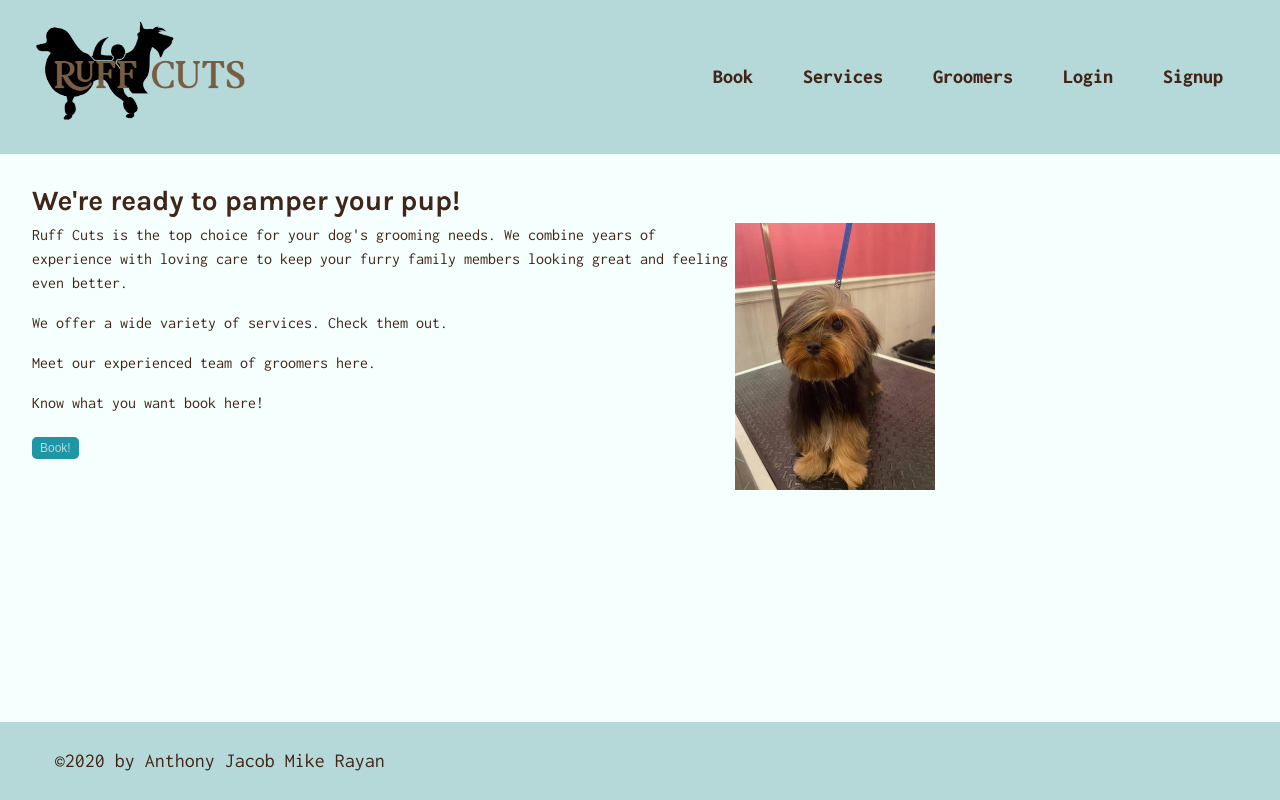
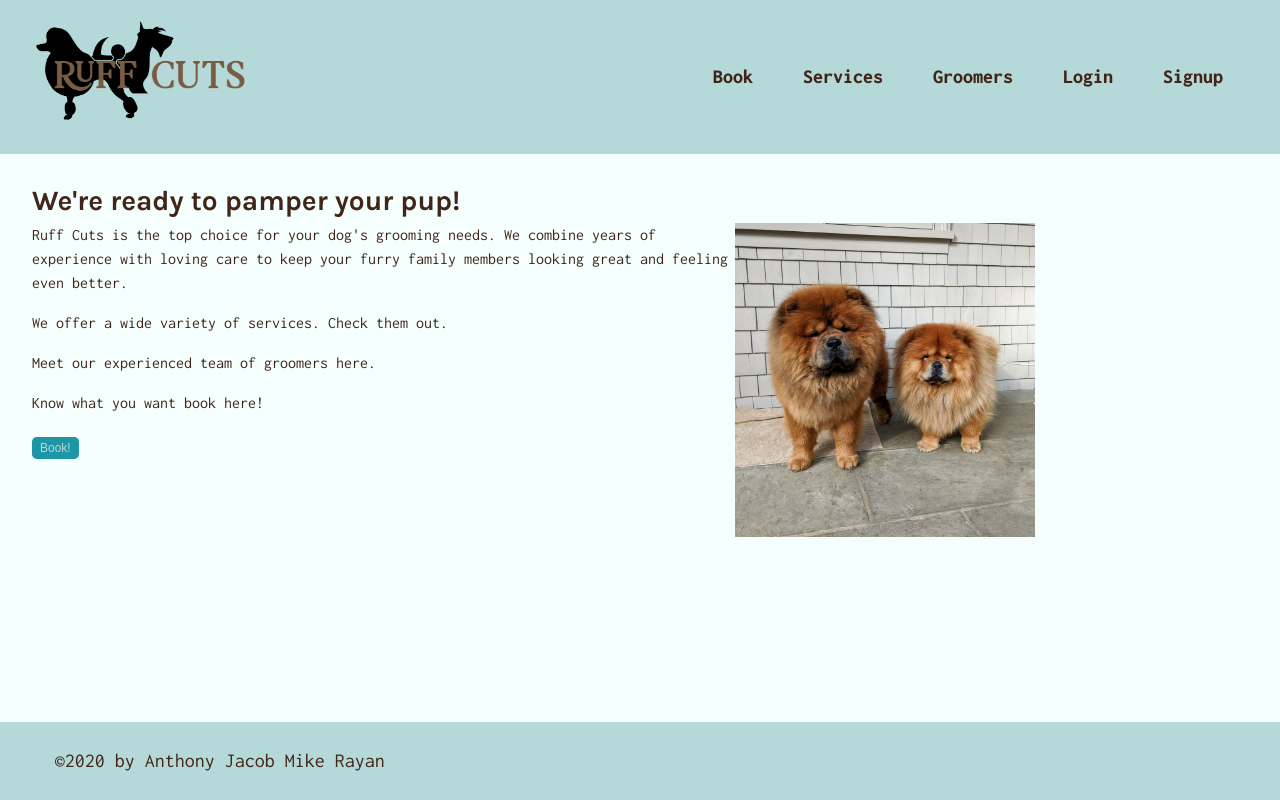
Before and after one commit to Jacob-Banks/group-3, a React (Create React App) app in the folder client/: page / in a window 1280 px wide. Built offline with nearby package versions, Linux system fonts and the light colour scheme; no server answers.

Commit message:
services

```diff
--- a/client/src/components/ServicesList/index.js
+++ b/client/src/components/ServicesList/index.js
@@ -3,6 +3,7 @@ import React, { useState } from "react";
 //import { GlobalStyle } from "../globalStyles";
 import { useStoreContext } from "../../utils/GlobalState";
 import { UPDATE_SERVICES, UPDATE_SHOWMODAL } from "../../utils/actions";
+import pupbangs from '../assets/pupbangs.jpg'
 
 const ServicesList = ({ options }) => {
   const [dog20lbOrless] = useState([
@@ -88,6 +89,8 @@ const ServicesList = ({ options }) => {
   return (
     <>
       <div className="services">
+        <div className="flex-row">
+          <div className="col-8">
         <ul>
           {/* //<h2>Small dogs 20lb</h2> */}
           {dog20lb.map((choice, i) => (
@@ -100,30 +103,12 @@ const ServicesList = ({ options }) => {
               </button>
             </div>
           ))}
-
-          {/* <h2>Meduim Dogs 20lb to 60lb</h2>
-          {dog20To60lb.map((choice, i) => (
-            <div>
-              <h5 key={choice.option}>{choice.option}</h5>
-              <li key={choice.service}>{choice.service}</li>
-              <li key={choice.price}>{choice.price}</li>
-              <button data-param={JSON.stringify(i)} onClick={openModal}>
-                Click here to Book
-              </button>
-            </div>
-          ))}
-          <h2>Big Dogs 60lb and plus</h2>
-          {dog60andPlus.map((choice, i) => (
-            <div>
-              <h5 key={choice.option}>{choice.option}</h5>
-              <li key={choice.service}>{choice.service}</li>
-              <li key={choice.price}>{choice.price}</li>
-              <button data-param={JSON.stringify(i)} onClick={openModal}>
-                Click here to Book
-              </button>
-            </div>
-          ))} */}
         </ul>
+        </div>
+        <div className="col-3">
+          <img width="250px" src={pupbangs}/>
+        </div>
+        </div>
       </div>
     </>
   );
--- a/client/src/pages/Home.js
+++ b/client/src/pages/Home.js
@@ -4,7 +4,7 @@ import React from "react";
 //import { GlobalStyle } from "../globalStyles";
 import { useStoreContext } from "../utils/GlobalState";
 import { UPDATE_SHOWMODAL } from "../utils/actions";
-import pupbangs from './assets/pupbangs.jpg'
+import chows from './assets/chows.jpg'
 
 const Home = () => {
   const [state, dispatch] = useStoreContext();
@@ -32,7 +32,7 @@ const Home = () => {
 
         </div>
         <div className="col-5">
-        <img width="200px" src={pupbangs} />
+        <img width="300px" src={chows} />
       </div>
       </div>
       </div>
```
Also changed, not shown: client/src/components/assets/pupbangs.jpg (added), client/src/pages/assets/chows.jpg (added).
